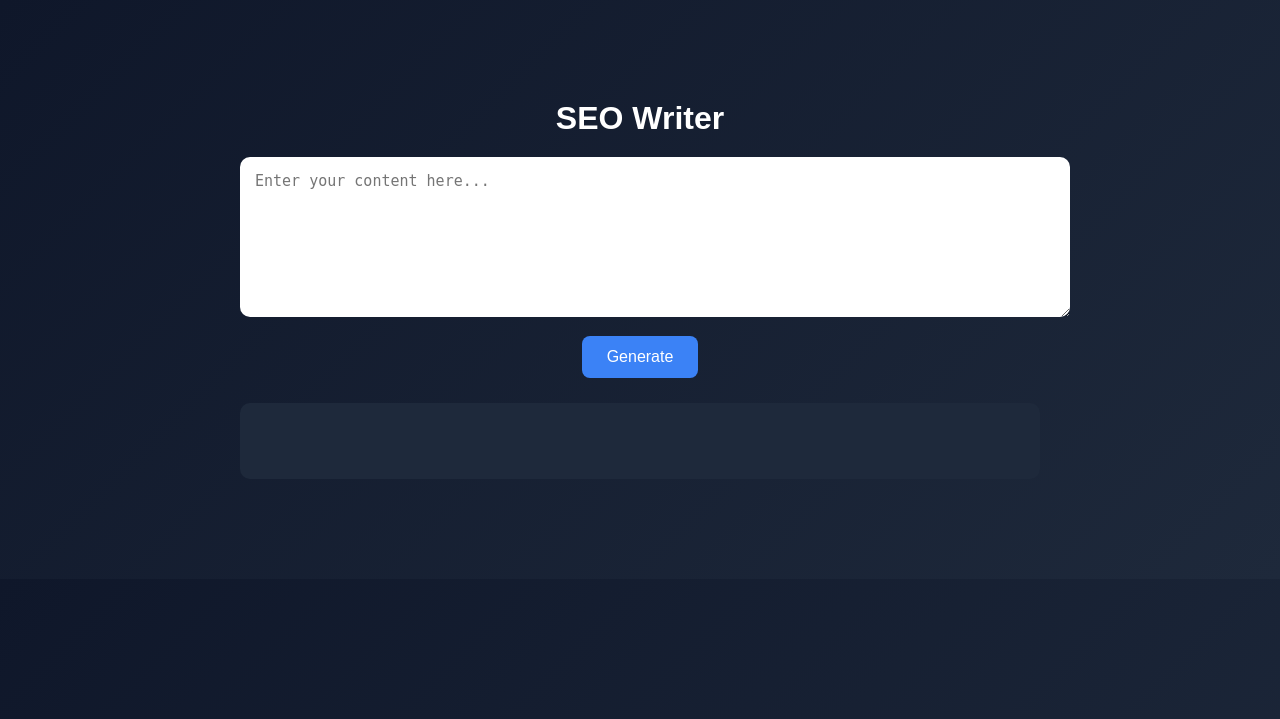
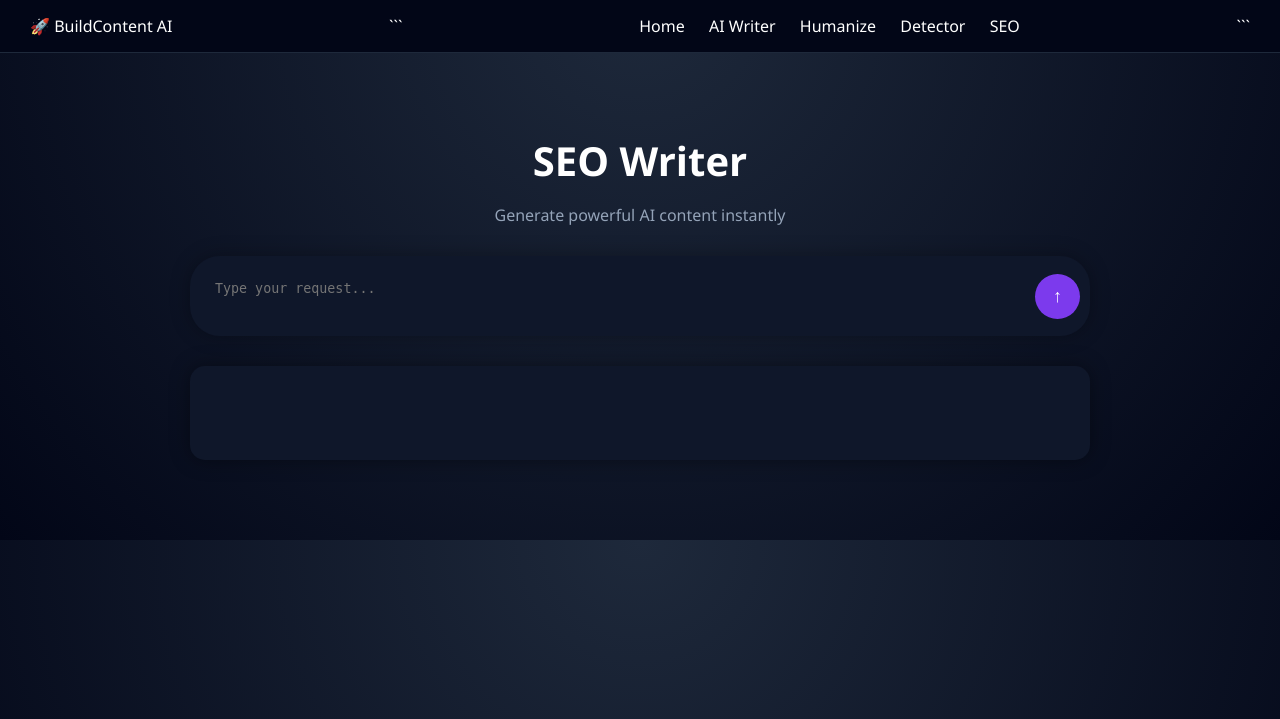
Before and after one commit to seoexpertsidra123-source/ai-seo-tool, a Flask app: page /free-seo-writer in a window 1280 px wide. Shown: the top 719 px of the page. Run offline with Flask 3, Linux system fonts and the light colour scheme.

Commit message:
Update tool.html

````diff
--- a/templates/tool.html
+++ b/templates/tool.html
@@ -7,53 +7,83 @@
 <style>
 body {
     margin:0;
-    font-family: Arial;
-    background: linear-gradient(135deg,#0f172a,#1e293b);
+    font-family: 'Segoe UI', sans-serif;
+    background: radial-gradient(circle at top, #1e293b, #020617);
     color:white;
 }
 
+/* NAVBAR */
+.navbar {
+    display:flex;
+    justify-content:space-between;
+    padding:15px 30px;
+    background:#020617;
+    border-bottom:1px solid #1e293b;
+}
+
+.navbar a {
+    color:white;
+    text-decoration:none;
+    margin-left:20px;
+}
+
+/* MAIN */
 .container {
-    max-width:800px;
-    margin:100px auto;
+    max-width:900px;
+    margin:80px auto;
     text-align:center;
 }
 
 h1 {
-    font-size:32px;
-    margin-bottom:20px;
+    font-size:40px;
+    margin-bottom:10px;
+}
+
+.subtitle {
+    color:#94a3b8;
+    margin-bottom:30px;
+}
+
+/* INPUT BOX */
+.input-box {
+    display:flex;
+    align-items:center;
+    background:#0f172a;
+    border-radius:30px;
+    padding:10px;
+    box-shadow:0 0 20px rgba(0,0,0,0.3);
 }
 
 textarea {
-    width:100%;
-    height:130px;
+    flex:1;
+    background:transparent;
+    border:none;
+    color:white;
     padding:15px;
-    border-radius:10px;
-    border:none;
-    font-size:15px;
+    resize:none;
+    outline:none;
 }
 
+/* BUTTON */
 button {
-    margin-top:15px;
-    padding:12px 25px;
-    background:#3b82f6;
+    background:#7c3aed;
+    border:none;
     color:white;
-    border:none;
-    border-radius:8px;
+    padding:12px 18px;
+    border-radius:50%;
     cursor:pointer;
-    font-size:16px;
+    font-size:18px;
 }
 
-button:hover {
-    background:#2563eb;
-}
-
+/* OUTPUT */
 .output {
-    margin-top:25px;
-    background:#1e293b;
-    padding:20px;
-    border-radius:10px;
+    margin-top:30px;
+    background:#0f172a;
+    padding:25px;
+    border-radius:15px;
     text-align:left;
     white-space:pre-wrap;
+    box-shadow:0 0 20px rgba(0,0,0,0.4);
 }
 </style>
 
@@ -61,14 +91,37 @@ button:hover {
 
 <body>
 
+<!-- NAVBAR -->
+
+<div class="navbar">
+    <div>🚀 BuildContent AI</div>
+
+```
+<div>
+    <a href="/">Home</a>
+    <a href="/ai-content-generator">AI Writer</a>
+    <a href="/humanize-ai-text">Humanize</a>
+    <a href="/ai-detector-free">Detector</a>
+    <a href="/free-seo-writer">SEO</a>
+</div>
+```
+
+</div>
+
+<!-- MAIN -->
+
 <div class="container">
 
 <h1>{{ title }}</h1>
+<p class="subtitle">Generate powerful AI content instantly</p>
 
 <form method="POST">
-<textarea name="prompt" placeholder="Enter your content here..."></textarea>
-<br>
-<button type="submit">Generate</button>
+
+<div class="input-box">
+<textarea name="prompt" placeholder="Type your request..."></textarea>
+<button type="submit">↑</button>
+</div>
+
 </form>
 
 <div class="output">
````
